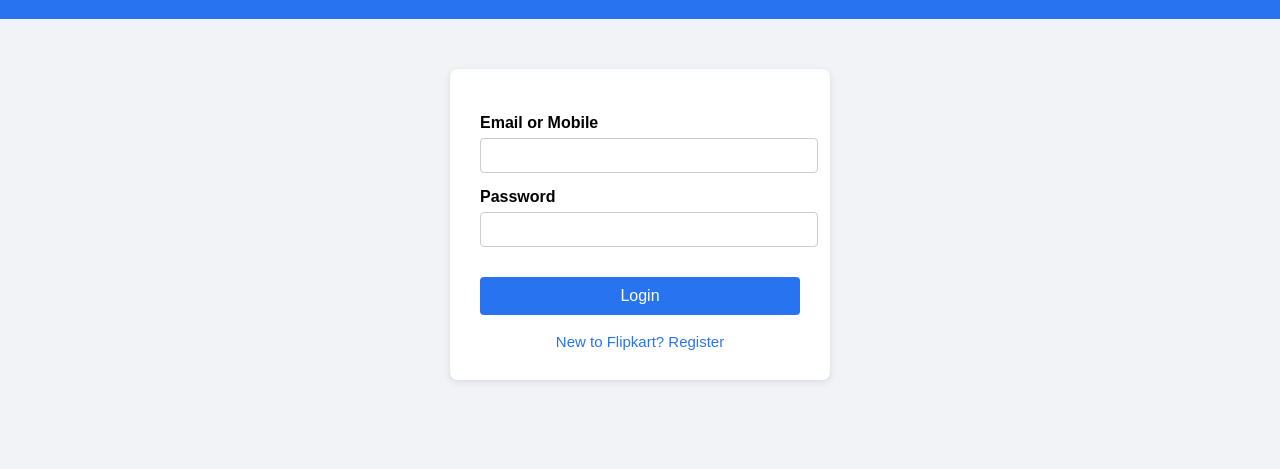
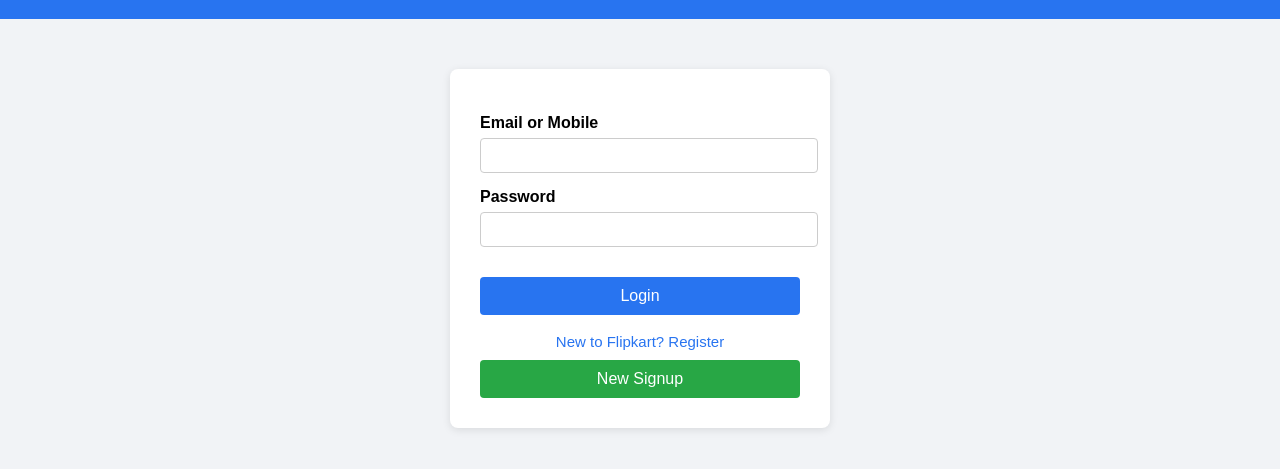
Before and after one commit to vamsibyramala/flipkart, a plain HTML site: page login.html in a window 1280 px wide. Shown: the part 89-558 px from the top of the page. Drawn offline with Linux system fonts and the light colour scheme.

```diff
--- a/login.html
+++ b/login.html
@@ -63,6 +63,21 @@
             text-decoration: none;
             font-size: 15px;
         }
+        .signup-btn {
+            width: 100%;
+            padding: 10px 0;
+            background: #28a745;
+            color: #fff;
+            border: none;
+            border-radius: 4px;
+            font-size: 16px;
+            cursor: pointer;
+            margin-top: 10px;
+            transition: background 0.2s;
+        }
+        .signup-btn:hover {
+            background: #218838;
+        }
     </style>
 </head>
 <body>
@@ -82,4 +97,7 @@
             <button class="btn" type="submit">Login</button>
         </form>
         <a class="register-link" href="register.html">New to Flipkart? Register</a>
+        <button class="signup-btn" onclick="window.location.href='register.html'">New Signup</button>
     </div>
+</body>
+</html>
```
